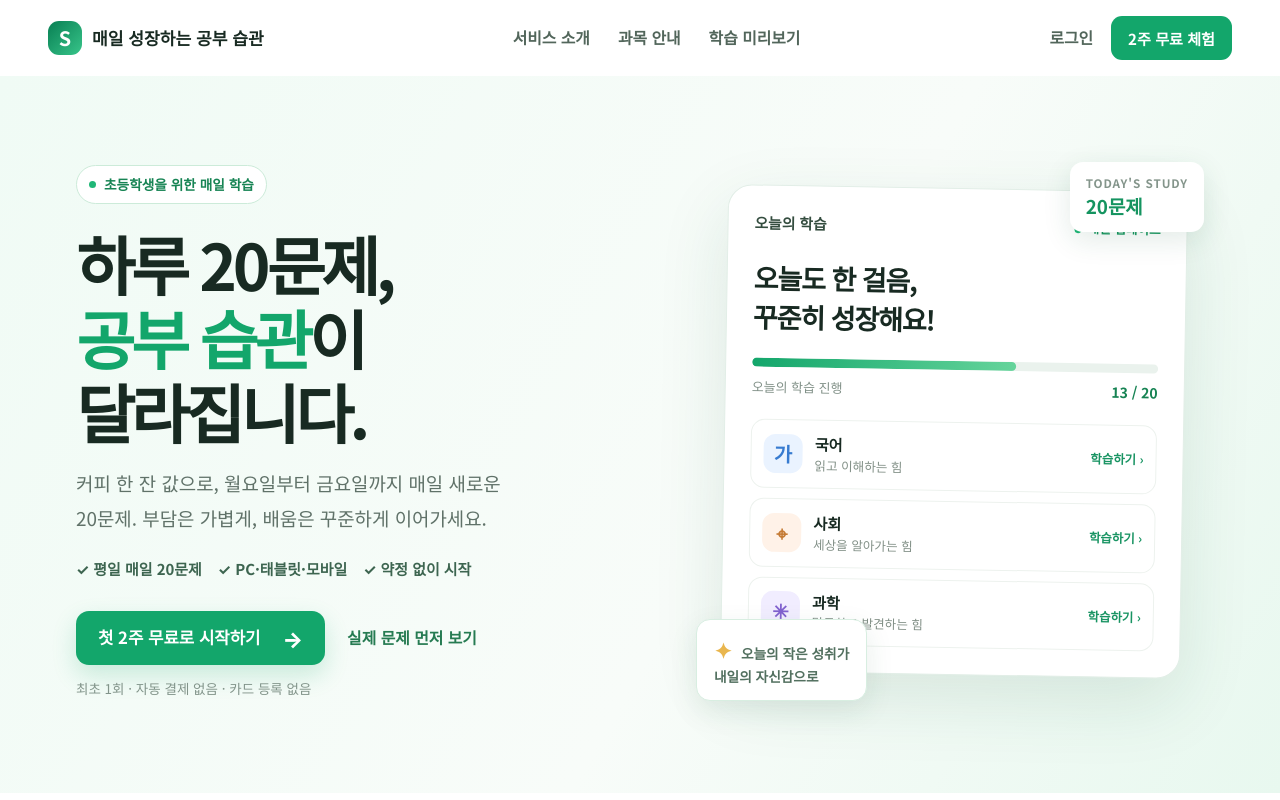
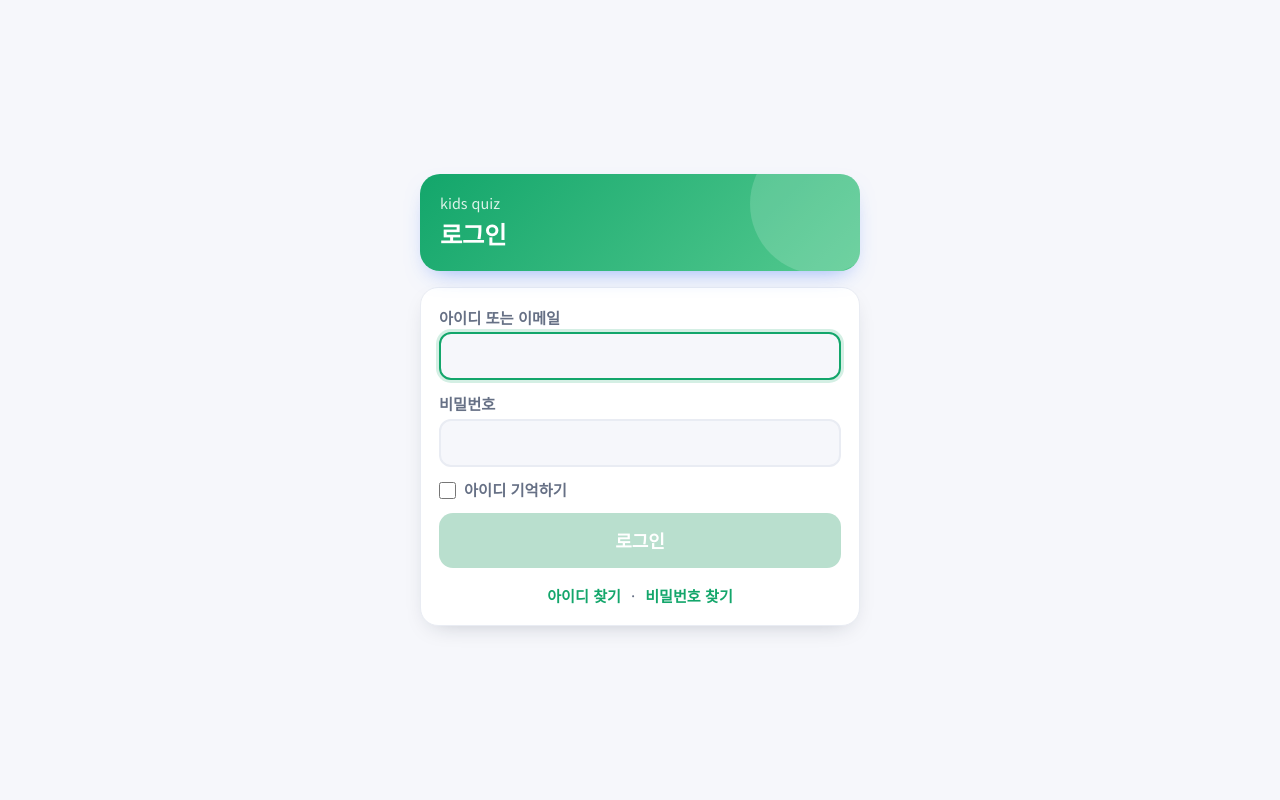
Before and after one commit to yoonwooj/study, a React (Vite) app: page / in a window 1280 px wide. Shown: the top 800 px of the page. Built offline with nearby package versions, Linux system fonts and the light colour scheme; no server answers.

Commit message:
Separate public homepage from learning app

```diff
--- a/src/App.jsx
+++ b/src/App.jsx
@@ -27,8 +27,6 @@ import AdminPage from './components/AdminPage.jsx'
 import PasswordRecoveryPage from './components/PasswordRecoveryPage.jsx'
 import FindIdPage from './components/FindIdPage.jsx'
 import PasswordResetRequestPage from './components/PasswordResetRequestPage.jsx'
-import HomepageQuestionPreview from './components/HomepageQuestionPreview.jsx'
-import LandingPage from './components/LandingPage.jsx'
 
 const SHOW_NOTICE = false // 안내 팝업 임시 비활성화 (다시 켜려면 true)
 const today = () => new Date().toDateString()
@@ -490,9 +488,7 @@ export default function App() {
 
   // 관리자 페이지는 학생용 임시 로그인과 분리해 Supabase Auth로 인증합니다.
   const currentPath = window.location.pathname.replace(/\/+$/, '') || '/'
-  if (currentPath === '/homepage-preview') return <HomepageQuestionPreview />
   if (currentPath === '/login' && !auth) return <LoginPage onLogin={handleLogin} notice={loginNotice} />
-  if (currentPath === '/' && !auth) return <LandingPage />
   if (currentPath === '/admin') return <AdminPage />
   if (currentPath === '/signup') return <SignupPage onLogin={handleLogin} />
   if (currentPath === '/trial') return <TrialPage onLogin={handleLogin} />
```
